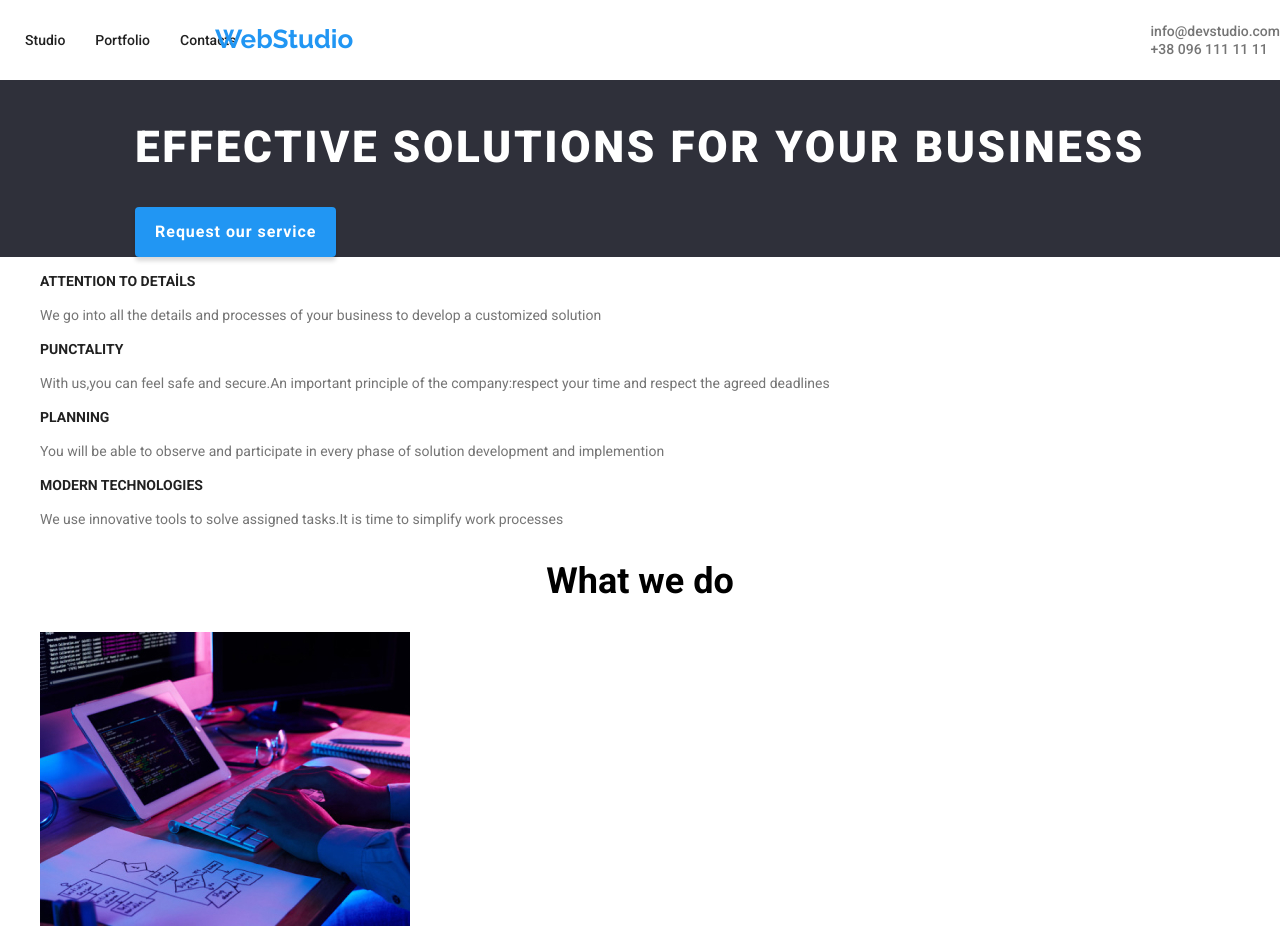
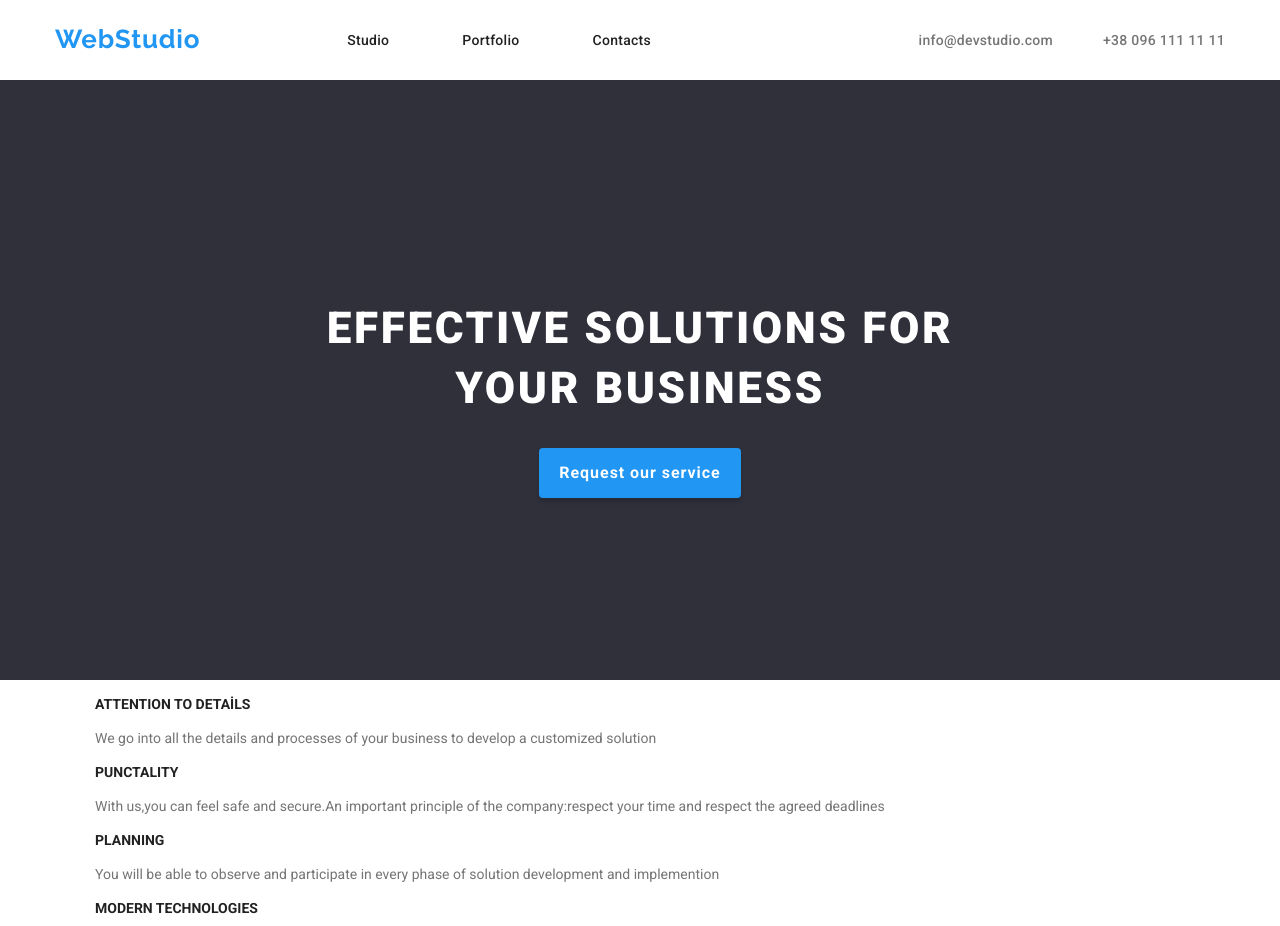
Before and after one commit to mdemir5283/goit-homework-3, a plain HTML site: page index.html in a window 1280 px wide. Shown: the top 926 px of the page. Drawn offline with nearby package versions, Linux system fonts and the light colour scheme.

Commit message:
header and hero section style add

```diff
--- a/css/styles.css
+++ b/css/styles.css
@@ -9,24 +9,33 @@
   --primary-backround-color: #f5f4fa;
 }
 
-* {
+*,
+*::before,
+*::after {
   box-sizing: border-box;
+}
+
+.container {
+  width: 1200px;
+  padding-left: 15px;
+  padding-right: 15px;
+  margin: 0 auto;
 }
 
 .header {
   display: flex;
-  justify-content: space-between;
   align-items: center;
   height: 80px;
 }
+
 .header-navbar ul {
   display: flex;
-  padding: 15px;
-  margin: 0;
 }
-.header-navbar > ul li:not(:last-child) {
-  margin-right: 10px;
+.header-navbar ul > li:first-child,
+.header-navbar ul > li:nth-child(2) {
+  margin-right: 53px;
 }
+
 .header-navbar .navbar-navlink {
   display: block;
   padding: 10px;
@@ -43,7 +52,16 @@ a:hover {
   flex-direction: column;
   justify-content: center;
   align-items: center;
+  height: 600px;
 }
+
+.hero-section .container {
+  display: flex;
+  flex-direction: column;
+  justify-content: center;
+  align-items: center;
+}
+
 body {
   font-family: "Roboto";
   font-style: normal;
@@ -86,9 +104,6 @@ h1 {
   font-weight: 700;
   font-size: 16px;
   line-height: calc(30 / 16);
-  display: flex;
-  align-items: center;
-  text-align: center;
   letter-spacing: 0.06em;
   border: none;
   color: var(--primary-light-color);
@@ -98,6 +113,7 @@ h1 {
   box-shadow: 0px 4px 4px rgba(0, 0, 0, 0.15);
   padding: 10px 20px;
 }
+
 .btn-service:hover,
 .btn-service:focus {
   cursor: pointer;
@@ -121,7 +137,23 @@ h1 {
   font-size: 14px;
   color: var(--primary-text-color);
   line-height: calc(16 / 14);
+
+  cursor: pointer;
+  text-decoration: none;
+  letter-spacing: 0.02em;
+  padding-top: 32px;
+  padding-bottom: 32px;
 }
+
+.header-contact {
+  display: flex;
+  margin-left: auto;
+}
+
+.header-contact > li:first-child {
+  margin-right: 50px;
+}
+
 .navbar-studio,
 .navbar-portfolio {
   color: var(--accent-blue);
@@ -133,17 +165,16 @@ h1 {
 
 .logo {
   font-family: "Raleway";
-
   font-weight: 700;
   font-size: 26px;
   color: var(--accent-blue);
   text-decoration: none;
   line-height: calc(31 / 26);
-  position: absolute;
-  width: 145px;
-  height: 31px;
-  left: 215px;
-  top: 24px;
+
+  letter-spacing: 0.03em;
+  padding-top: 24px;
+  padding-bottom: 25px;
+  margin-right: 97px;
 }
 .info-navlink {
   list-style: none;
@@ -151,7 +182,11 @@ h1 {
   line-height: calc(16 / 14);
   font-weight: 500;
   font-size: 14px;
+  letter-spacing: 0.02em;
+  padding-top: 32px;
+  padding-bottom: 32px;
 }
+
 .body-section p {
   color: var(--secondary-text-color);
   font-weight: 400;
--- a/index.html
+++ b/index.html
@@ -30,7 +30,7 @@
         </ul>
       </nav>
 
-      <ul>
+      <ul class="header-contact">
         <li>
           <a class="info-navlink active" href="mailto:info@devstudio.com"
             >info@devstudio.com</a
@@ -46,7 +46,7 @@
     <main>
       <section class="hero-section">
         <div class="container">
-        <h1>EFFECTIVE SOLUTIONS FOR YOUR BUSINESS</h1>
+        <h1>EFFECTIVE SOLUTIONS FOR <br> YOUR BUSINESS</h1>
         <button type="button" class="btn-service">Request our service</button>
       </div>
       </section>
```
